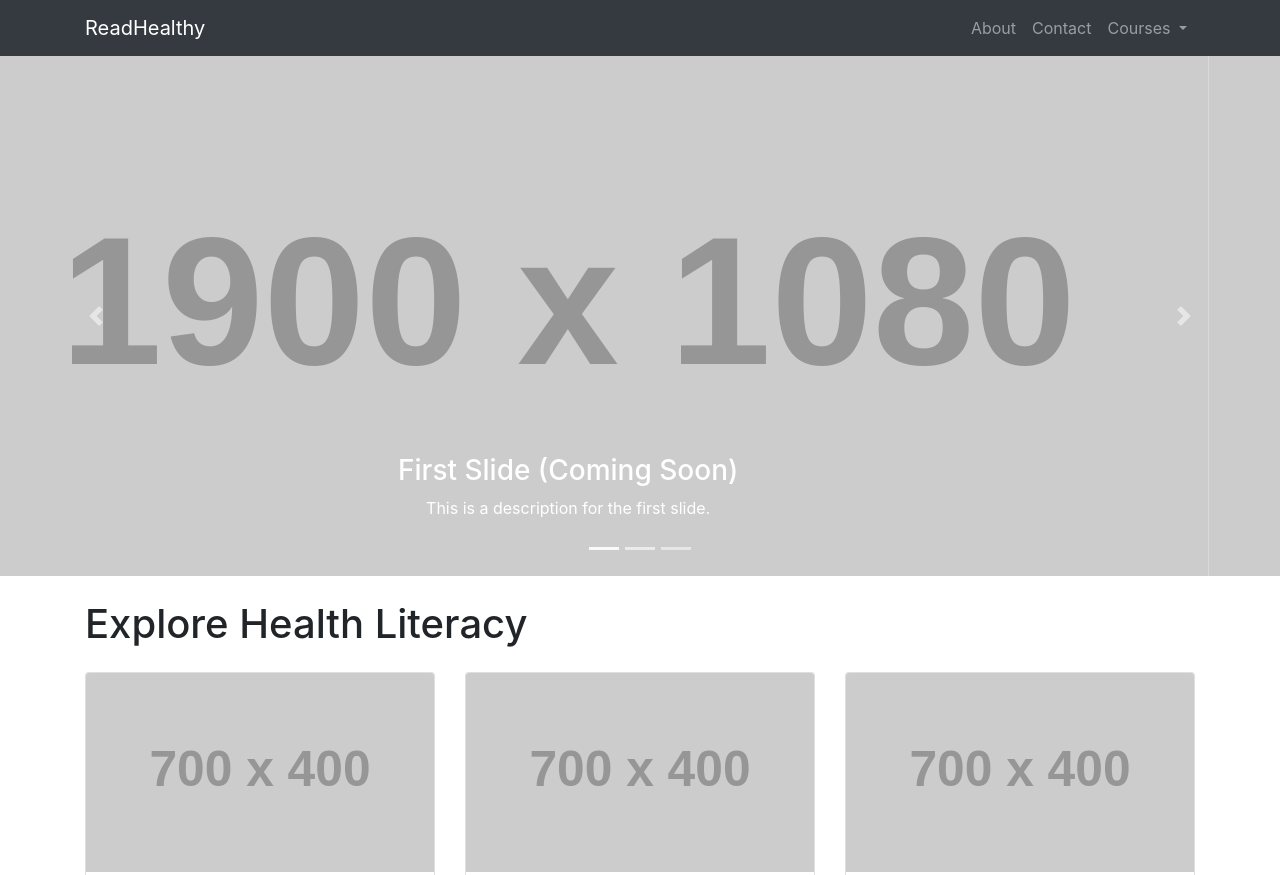
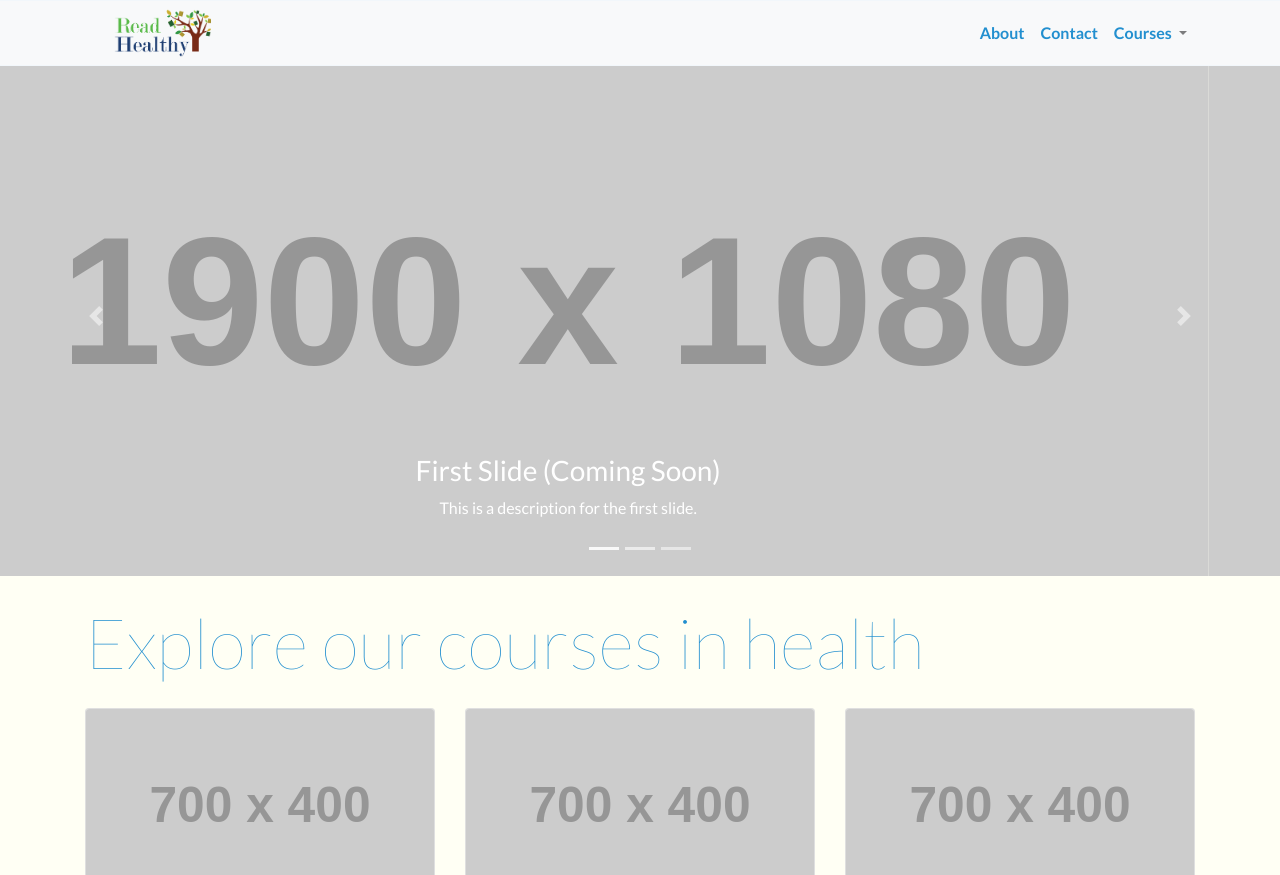
Before and after one commit to readhealthy/readhealthy.github.io, a website: page index.html in a window 1280 px wide. Shown: the top 875 px of the page. Drawn offline with Linux system fonts and the light colour scheme; placeholder pictures from the web are drawn by us.

Commit message:
Changed color scheme for all pages, image additions

```diff
--- a/css/contact.css
+++ b/css/contact.css
@@ -11,3 +11,12 @@ body {
 .footer {
     flex-shrink: 0;
 }
+h1 {
+    color: #228fcf;
+}
+div {
+    color: #545454;
+}
+h3 {
+    color: #5aba4a;
+}
--- a/css/modern-business.css
+++ b/css/modern-business.css
@@ -3,10 +3,15 @@
  * Copyright 2013-2019 Start Bootstrap
  * Licensed under MIT (https://github.com/BlackrockDigital/startbootstrap-logomodern-business-nav/blob/master/LICENSE)
  */
+
+
+
+/*! This is the body text
+ */
 body {
   padding-top: 56px;
+    background: #fffff4 !important;
 }
-
 .carousel-item {
   height: 65vh;
   min-height: 300px;
@@ -16,7 +21,66 @@ body {
   -o-background-size: cover;
   background-size: cover;
 }
-
 .portfolio-item {
   margin-bottom: 30px;
 }
+.navbar .brand {
+    max-height: 40px;
+    max-width: 30%;
+    overflow: visible;
+    padding-top: 0;
+    padding-bottom: 0;
+}
+h1 {
+    font-family: 'Lato', sans-serif;
+    font-weight : 100;
+    color: #228fcf;/*Blue*/
+}
+h1.my-lg-4{
+    font-family: 'Lato', sans-serif;
+    font-weight : 300;
+    font-size: 70px;
+    color: #228fcf;/*Blue*/
+}
+a{
+    color: #228fcf;/*Blue*/
+}
+body {
+    font-family: 'Lato', sans-serif;
+}
+h2 {
+  color: #5aba4a;/*Green*/
+}
+p.card-text{
+    color: #262626;
+}
+p.myclass {
+    color: #ffffff;
+}
+div.container {
+    color: #1b1e21;
+}
+.lightblue{
+    font-family: 'Lato', sans-serif;
+    font-weight : 100;
+    color: #228fcf; /*Blue*/
+}
+h4.card-title{
+    color: #228fcf;/*Blue*/
+}
+.logo {
+  vertical-align: top;
+  width: 110px;
+  height: 48px;
+
+}
+b.mycolor{
+    color: #228fcf;/*Blue*/
+}
+.navbar{
+    border-bottom: .5px solid #f2f7fb;
+    border-top: .5px solid #f2f7fb;
+}
+div {
+    color: #000000;
+}
--- a/index.html
+++ b/index.html
@@ -8,8 +8,8 @@
   <meta name="description" content="">
   <meta name="author" content="">
 
-  <title>ReadHealthy</title>
-
+  <title>Read Healthy</title>
+  <link rel="icon" href="Resources\partlogo.png">
   <!-- Bootstrap core CSS -->
   <link href="vendor/bootstrap/css/bootstrap.min.css" rel="stylesheet">
 
@@ -17,28 +17,41 @@
   <link href="css/modern-business.css" rel="stylesheet">
 
 </head>
+<style>
+  @import url('https://fonts.googleapis.com/css?family=Lato:100,400,700&display=swap');
+</style>
 
 <body>
 
   <!-- Navigation -->
-  <nav class="navbar fixed-top navbar-expand-lg navbar-dark bg-dark fixed-top">
+  <nav class="navbar fixed-top navbar-expand-lg navbar-light bg-light bg-primary fixed-top">
     <div class="container">
-      <a class="navbar-brand" href="index.html">ReadHealthy</a>
+      <a class="navbar-brand" href="index.html"><p class="myclass"></p></a>
+      <!--Navigation <form class="form-inline" action="/action_page.php">
+        <input class="form-control mr-sm-2" type="text" placeholder="Search">
+        <button class="btn btn-success" type="submit">Search</button>
+      </form>-->
       <button class="navbar-toggler navbar-toggler-right" type="button" data-toggle="collapse" data-target="#navbarResponsive" aria-controls="navbarResponsive" aria-expanded="false" aria-label="Toggle navigation">
         <span class="navbar-toggler-icon"></span>
       </button>
+      <nav class="navigation-bar">
+        <a href="index.html">
+          <img class="logo" alt="logo" src="Resources\rdhealthylogo2.png">
+        </a>
+
+      </nav>
       <div class="collapse navbar-collapse" id="navbarResponsive">
         <ul class="navbar-nav ml-auto">
           <li class="nav-item">
-            <a class="nav-link" href="about.html">About</a>
+            <a class="nav-link" href="about.html"><b class="mycolor">About</b></a>
           </li>
           <li class="nav-item">
-            <a class="nav-link" href="contact.html">Contact</a>
+            <a class="nav-link" href="contact.html"><b class="mycolor">Contact</b></a>
           </li>
           <li class="nav-item dropdown">
-            <a class="nav-link dropdown-toggle" href="#" id="navbarDropdownPortfolio" data-toggle="dropdown" aria-haspopup="true" aria-expanded="false">
-              Courses
-            </a>
+              <a class="nav-link dropdown-toggle" href="#" id="navbarDropdownPortfolio" data-toggle="dropdown" aria-haspopup="true" aria-expanded="false">
+              <b class="mycolor">Courses</b>
+              </a>
             <div class="dropdown-menu dropdown-menu-right" aria-labelledby="navbarDropdownPortfolio">
               <a class="dropdown-item" href="course1.html">Health Promotion and Disease Prevention</a>
               <a class="dropdown-item" href="#">Influence of Family, Peers, Culture, Media, and Technology</a>
@@ -98,8 +111,7 @@
 
   <!-- Page Content -->
   <div class="container">
-
-    <h1 class="my-4">Explore Health Literacy</h1>
+    <h1 class="my-lg-4">Explore our courses in health</h1>
 
     <div class="row">
       <div class="col-lg-4 col-sm-6 portfolio-item">
```
Also changed, not shown: 404.html (+12 -10 lines), about.html (+13 -8 lines), contact.html (+12 -7 lines), course1.html (+10 -6 lines), Resources/MOD20.TTF (added), Resources/epoupard.jfif (added), Resources/image1.JPG (added), Resources/page01.jpg (added), Resources/partlogo.png (added), Resources/rdhealthylogo.jpg (added), Resources/rdhealthylogo2.png (added).
